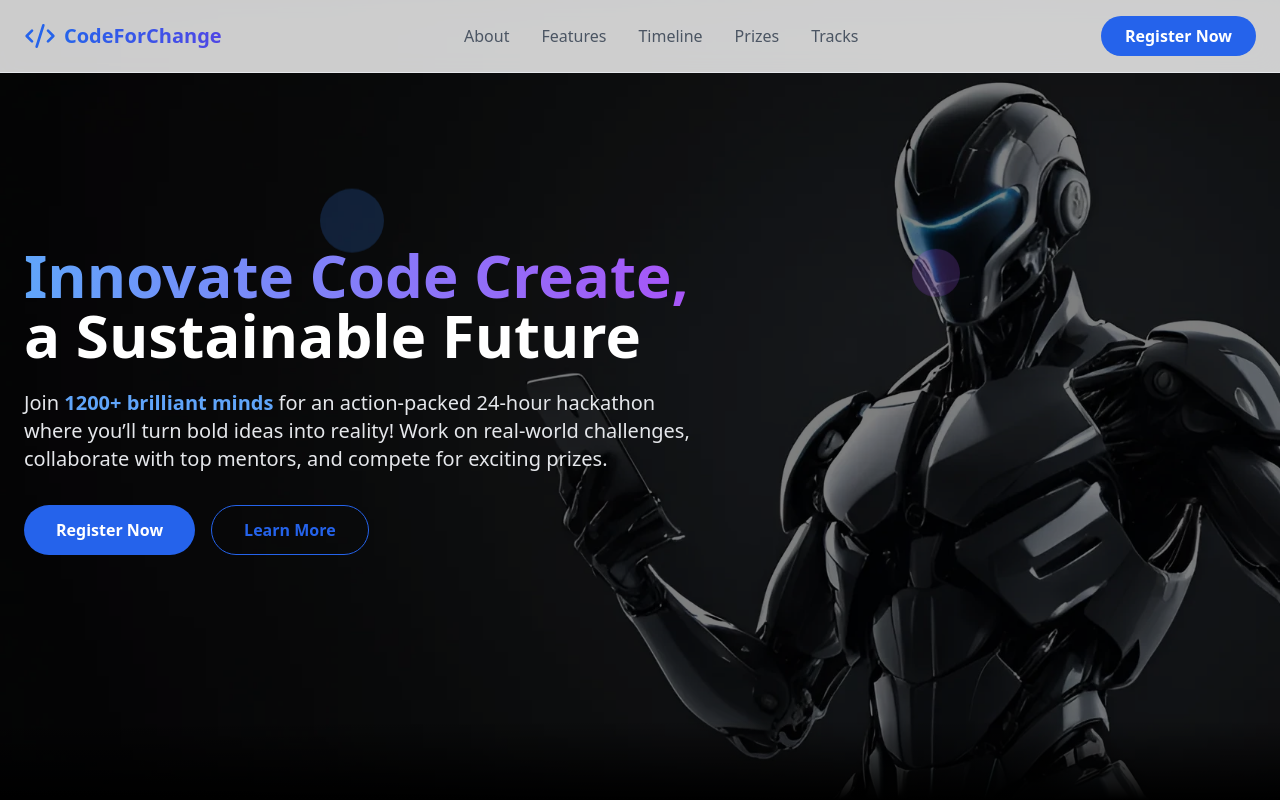
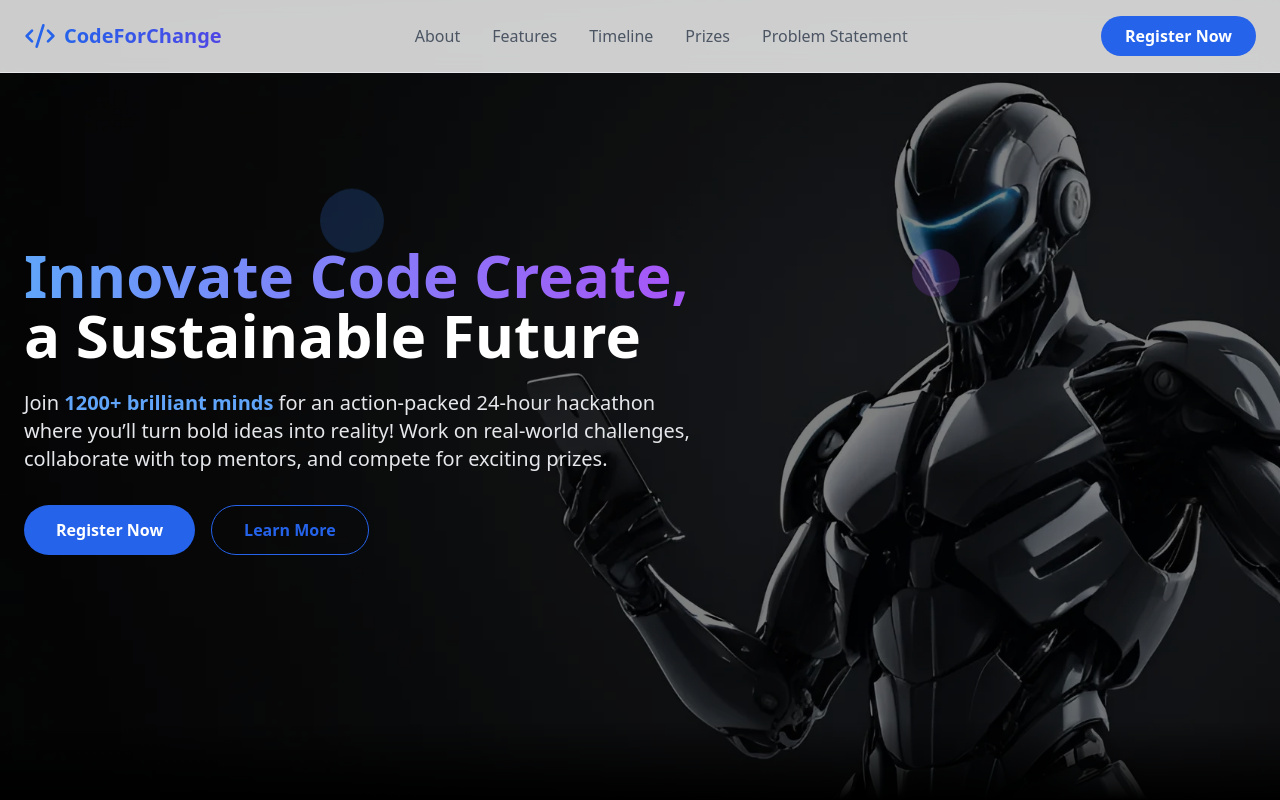
Before and after one commit to kartiktyagi5/Hackton, a React (Vite) app in the folder project/: page / in a window 1280 px wide. Shown: the top 800 px of the page. Built offline with nearby package versions, Linux system fonts and the light colour scheme.

Commit message:
some changes

```diff
--- a/project/src/components/Features.tsx
+++ b/project/src/components/Features.tsx
@@ -8,7 +8,7 @@ gsap.registerPlugin(ScrollTrigger);
 
 function App() {
   return (
-    <div className="bg-white text-gray-900 relative overflow-hidden">
+    <div className="bg-white text-gray-900 relative overflow-hidden" id='about'>
       {/* Decorative circles */}
       <div className="absolute inset-0">
         <div className="absolute top-20 right-10 w-32 h-32 bg-[#4166d5]/10 rounded-full blur-xl"></div>
@@ -110,6 +110,7 @@ function Features() {
       style={{
         background: 'linear-gradient(to bottom, #ffffff, #f0f4ff)' // Subtle color fade
       }}
+
     >
       <div className="container mx-auto px-4">
         <h2 className="text-3xl md:text-4xl font-bold text-center text-gray-900 mb-16">
--- a/project/src/components/Navigation.tsx
+++ b/project/src/components/Navigation.tsx
@@ -35,7 +35,7 @@ export default function Navigation({ onRegisterClick }: NavigationProps) {
           <a href="#feature" className="text-gray-600 hover:text-blue-600 transition-colors">Features</a>
           <a href="#timeline" className="text-gray-600 hover:text-blue-600 transition-colors">Timeline</a>
           <a href="#prizes" className="text-gray-600 hover:text-blue-600 transition-colors">Prizes</a>
-          <a href="#tracks" className="text-gray-600 hover:text-blue-600 transition-colors">Tracks</a>
+          <a href="#tracks" className="text-gray-600 hover:text-blue-600 transition-colors">Problem Statement</a>
         </div>
         {!session?
         <button
--- a/project/src/components/Tracks.tsx
+++ b/project/src/components/Tracks.tsx
@@ -74,6 +74,7 @@ function Tracks() {
       style={{
         background: 'linear-gradient(to bottom, #ffffff, #f0f4ff)', // Subtle color fade at the bottom
       }}
+      id='tracks'
     >
       <div className="max-w-7xl mx-auto">
         <h1 className="text-4xl font-bold text-center mb-8 text-black">Hackathon Problem Statements</h1>
```
